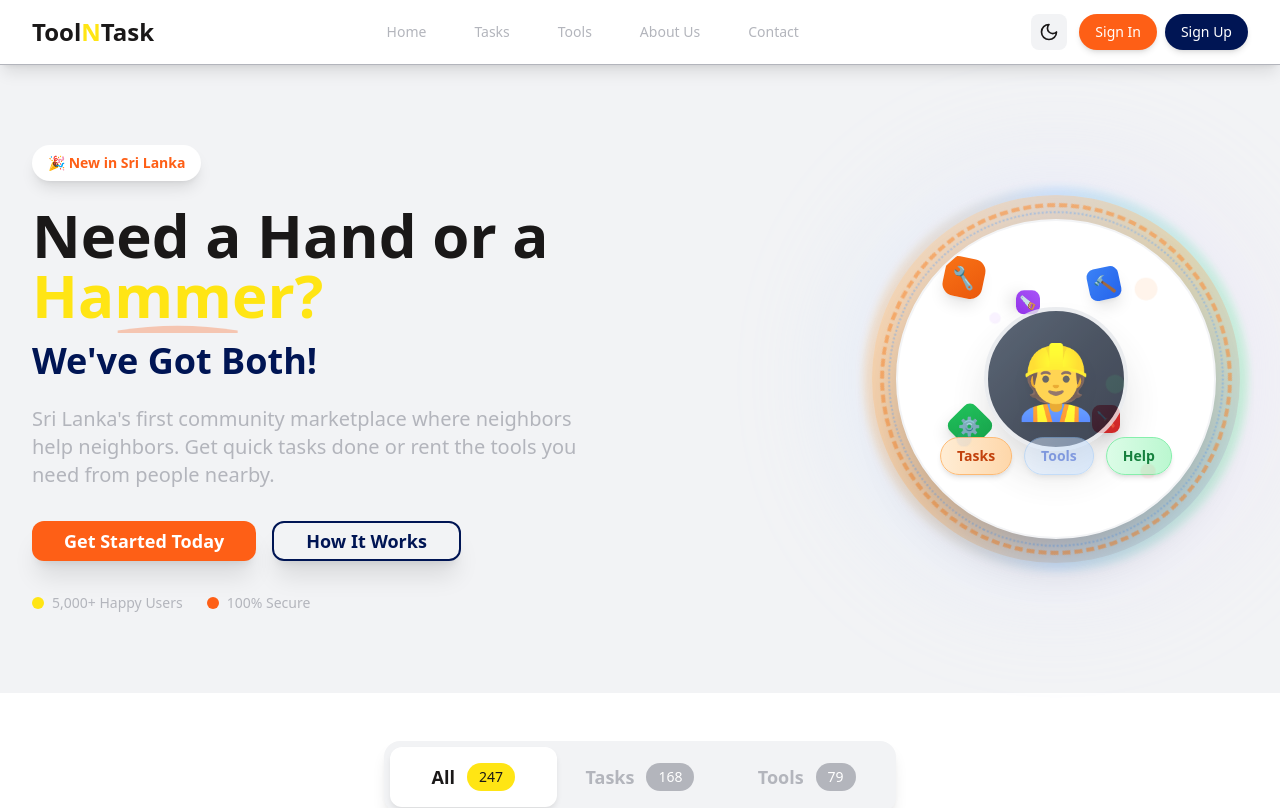
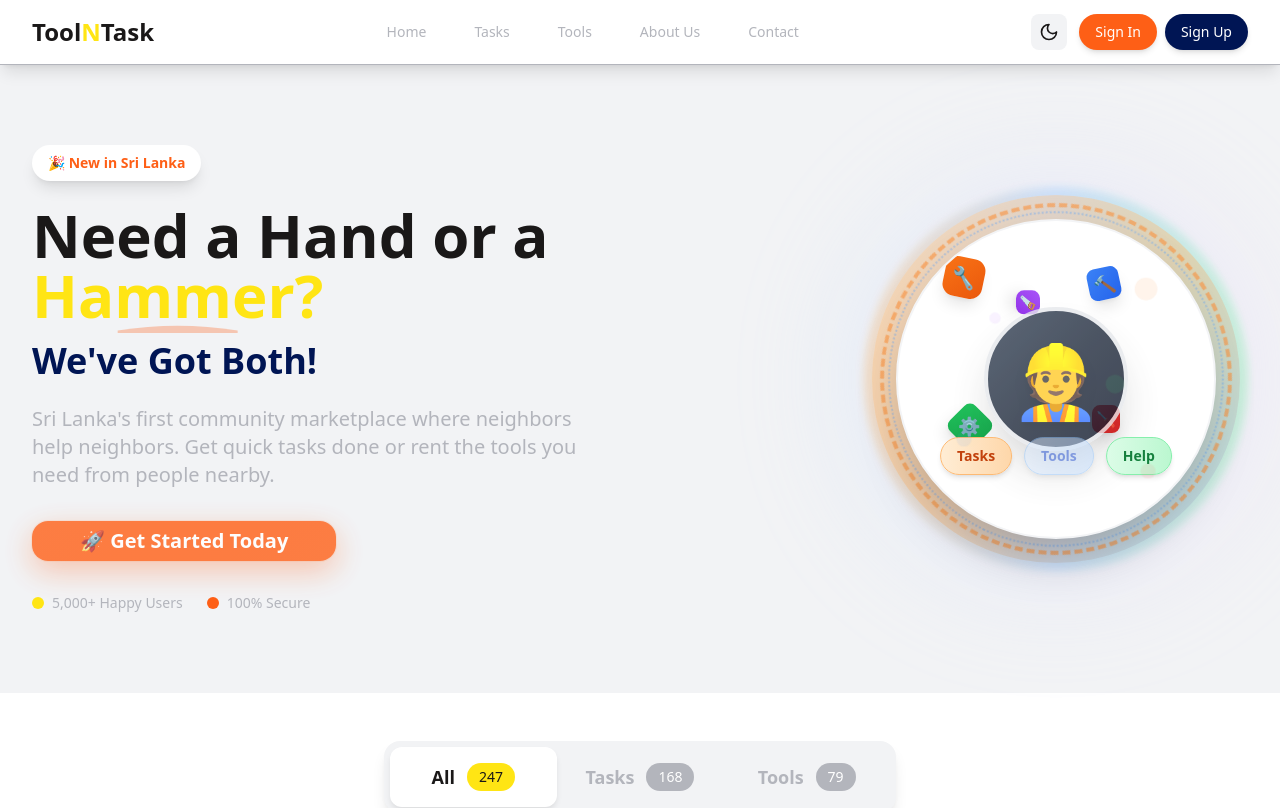
Before and after one commit to SeneshFitzroy/ToolnTask, a Next.js app: page /Home in a window 1280 px wide. Shown: the top 808 px of the page. Built offline with nearby package versions, Linux system fonts and the light colour scheme.

Commit message:
feat: Enhanced pages/Home.tsx,  - Detailed changes: diff --git a/pages/Home.tsx b/pages/Home.tsx index... at 01:58 PM +0530, July 03, 2025

```diff
--- a/pages/Home.tsx
+++ b/pages/Home.tsx
@@ -123,36 +123,31 @@ export default function Home() {
                 Sri Lanka&apos;s first community marketplace where neighbors help neighbors.
                 Get quick tasks done or rent the tools you need from people nearby.
               </p>
-              <div className="flex flex-col sm:flex-row gap-4 justify-center lg:justify-start mb-8">
+              <div className="flex justify-center lg:justify-start mb-8">
                 <Link href="/Tasks">
                   <Button
-                    className="w-full sm:w-auto text-white px-8 py-4 text-lg font-semibold rounded-xl transition-all duration-300 hover:scale-105 shadow-xl border-0 relative overflow-hidden group"
-                    style={{ backgroundColor: '#FE5F16' }}
-                    onMouseEnter={(e) => e.currentTarget.style.backgroundColor = '#FF5D13'}
-                    onMouseLeave={(e) => e.currentTarget.style.backgroundColor = '#FE5F16'}
-                  >
-                    <span className="relative z-10">Get Started Today</span>
-                    <div className="absolute inset-0 bg-gradient-to-r from-transparent via-white to-transparent opacity-0 group-hover:opacity-20 transform -skew-x-12 group-hover:translate-x-full transition-all duration-700"></div>
-                  </Button>
-                </Link>
-                <Link href="/About">
-                  <Button
-                    className="w-full sm:w-auto px-8 py-4 text-lg font-semibold rounded-xl transition-all duration-300 hover:scale-105 shadow-xl border-2"
+                    className="w-full sm:w-auto text-white px-12 py-5 text-xl font-bold rounded-2xl transition-all duration-500 hover:scale-110 shadow-2xl border-0 relative overflow-hidden group animate-pulse hover:animate-none"
                     style={{
-                      backgroundColor: 'transparent',
-                      color: '#001554',
-                      borderColor: '#001554'
+                      backgroundColor: '#FE5F16',
+                      background: 'linear-gradient(135deg, #FE5F16 0%, #FF5D13 50%, #FE5F16 100%)',
+                      boxShadow: '0 10px 30px rgba(254, 95, 22, 0.4), 0 0 0 1px rgba(254, 95, 22, 0.1)'
                     }}
                     onMouseEnter={(e) => {
-                      e.currentTarget.style.backgroundColor = '#001554';
-                      e.currentTarget.style.color = '#FFFFFF';
+                      e.currentTarget.style.background = 'linear-gradient(135deg, #FF5D13 0%, #FE5F16 50%, #FF5D13 100%)';
+                      e.currentTarget.style.boxShadow = '0 15px 40px rgba(254, 95, 22, 0.6), 0 0 0 2px rgba(255, 229, 20, 0.5)';
+                      e.currentTarget.style.transform = 'scale(1.1) translateY(-2px)';
                     }}
                     onMouseLeave={(e) => {
-                      e.currentTarget.style.backgroundColor = 'transparent';
-                      e.currentTarget.style.color = '#001554';
+                      e.currentTarget.style.background = 'linear-gradient(135deg, #FE5F16 0%, #FF5D13 50%, #FE5F16 100%)';
+                      e.currentTarget.style.boxShadow = '0 10px 30px rgba(254, 95, 22, 0.4), 0 0 0 1px rgba(254, 95, 22, 0.1)';
+                      e.currentTarget.style.transform = 'scale(1.1)';
                     }}
                   >
-                    How It Works
+                    <span className="relative z-10 flex items-center gap-3">
+                      🚀 Get Started Today
+                    </span>
+                    <div className="absolute inset-0 bg-gradient-to-r from-transparent via-white to-transparent opacity-0 group-hover:opacity-30 transform -skew-x-12 group-hover:translate-x-full transition-all duration-1000"></div>
+                    <div className="absolute inset-0 rounded-2xl border-2 border-transparent group-hover:border-yellow-300 transition-all duration-300"></div>
                   </Button>
                 </Link>
               </div>
```
